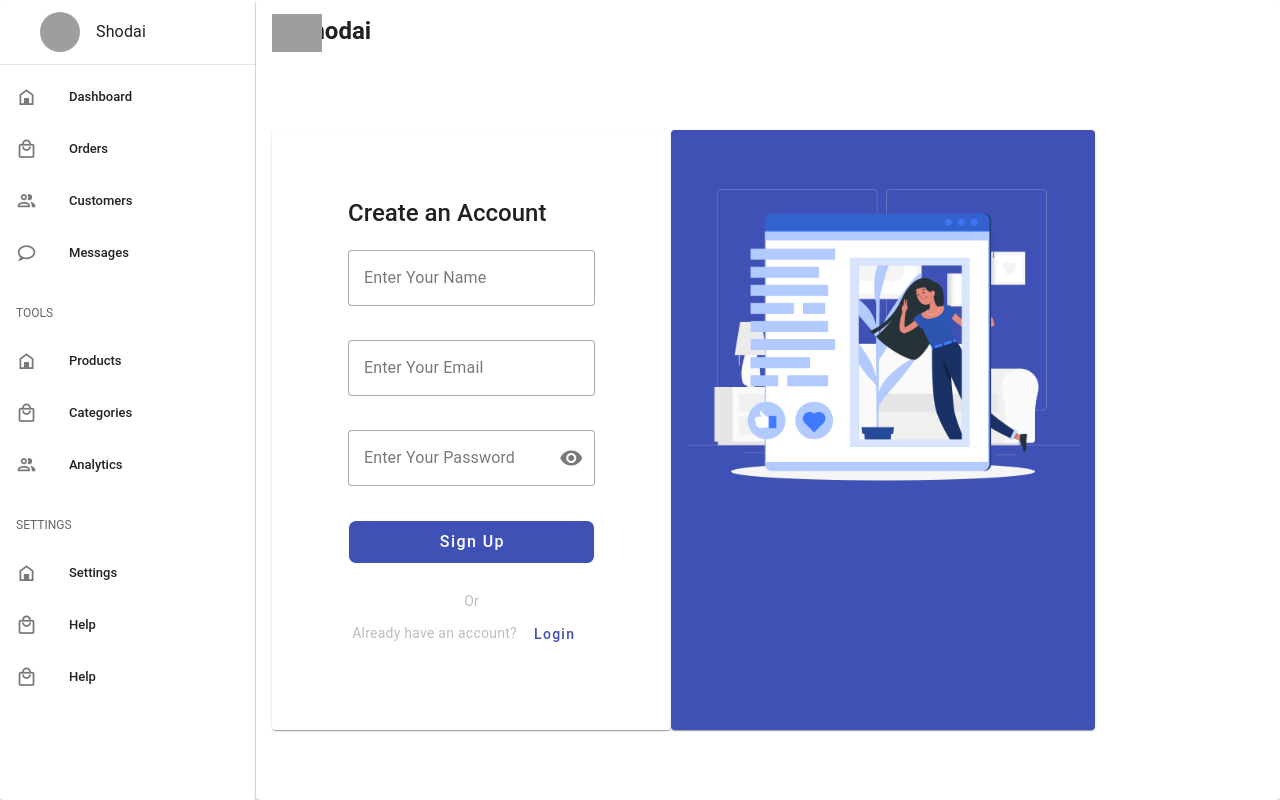
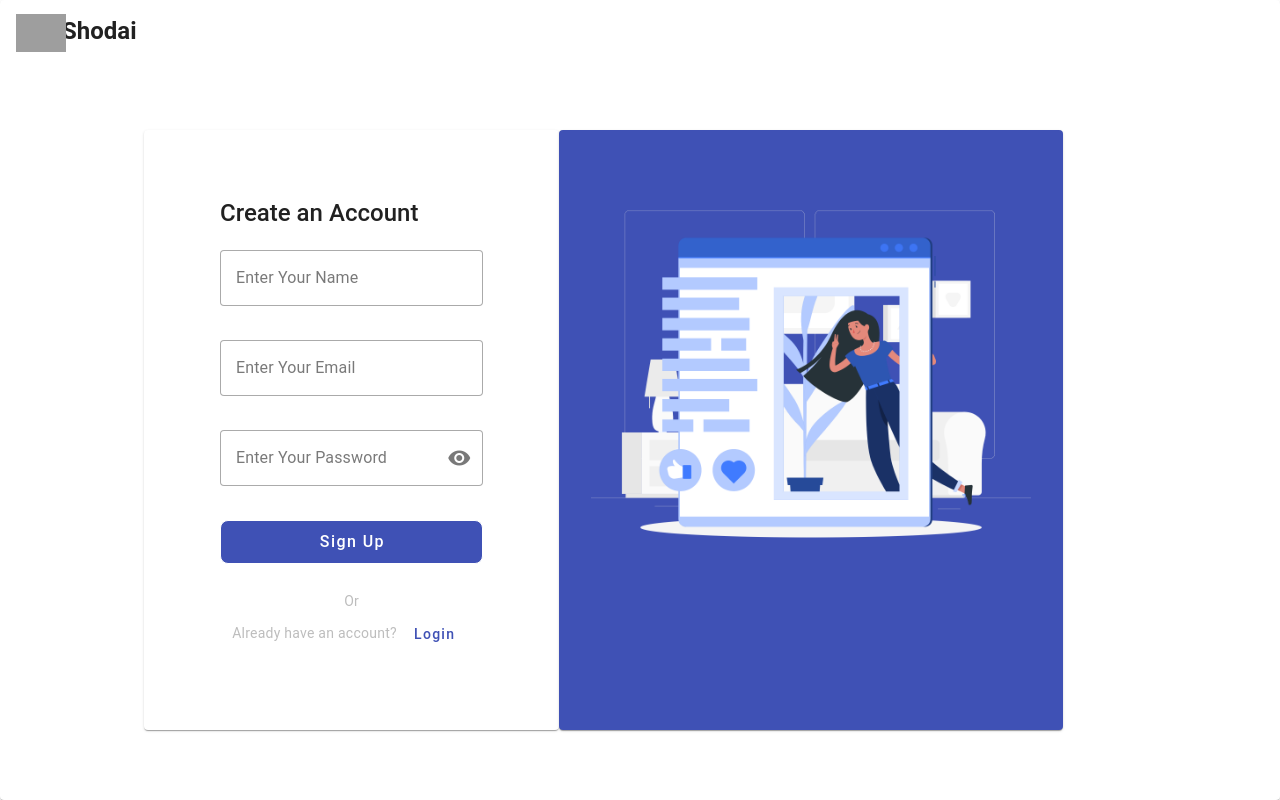
Before and after one commit to Its-Brayan/Shodai-ecommerce, a Vue app in the folder shodai_shopify/: page /signup in a window 1280 px wide. Built offline with nearby package versions, Linux system fonts and the light colour scheme; grey boxes are pictures that could not be loaded.

Commit message:
ensured navigation drawer is not visible on sign up and login and polished the ui

```diff
--- a/shodai_shopify/src/App.vue
+++ b/shodai_shopify/src/App.vue
@@ -1,12 +1,13 @@
 <script setup>
 import MenuComponent from './components/MenuComponent.vue';
-import { RouterView } from 'vue-router';
+import { RouterView,useRoute } from 'vue-router';
+const route=useRoute()
 </script>
 
 <template>
   <v-app>
     <v-layout>
-      <MenuComponent/>
+      <MenuComponent v-if="!route.meta.hideNavigation"/>
   <v-main>
      <RouterView />
     </v-main>
--- a/shodai_shopify/src/components/MenuComponent.vue
+++ b/shodai_shopify/src/components/MenuComponent.vue
@@ -35,7 +35,7 @@
             <v-list-subheader>SETTINGS</v-list-subheader>
             <v-list-item class="text-subtitle-2" prepend-icon="mdi-home-variant-outline" title="Settings" to="/settings" value="home"></v-list-item>
           <v-list-item class="text-subtitle-2" prepend-icon="mdi-shopping-outline" title="Help" to="/help" value="account"></v-list-item>
-           <v-list-item class="text-subtitle-2" prepend-icon="mdi-shopping-outline" title="Help" to="/help" value="account"></v-list-item>
+
         </v-list>
 
       </v-navigation-drawer>
@@ -43,3 +43,9 @@
     </v-layout>
   </v-card>
 </template>
+<script setup>
+import {ref} from 'vue'
+import { useRoute } from 'vue-router';
+
+const route = useRoute()
+</script>
--- a/shodai_shopify/src/router/index.js
+++ b/shodai_shopify/src/router/index.js
@@ -57,13 +57,15 @@ const router = createRouter({
     },
      {
       path:'/signup',
-      name: 'Help',
+      name: 'signup',
       component: () => import('../views/Pages/Authentication/Signup.vue'),
+      meta:{hideNavigation:true}
     },
      {
       path:'/login',
-      name: 'Login',
+      name: 'login',
       component: () => import('../views/Pages/Authentication/Login.vue'),
+      meta:{hideNavigation:true}
     }
   ],
 })
--- a/shodai_shopify/src/views/Pages/Authentication/Login.vue
+++ b/shodai_shopify/src/views/Pages/Authentication/Login.vue
@@ -18,10 +18,10 @@
             </v-col>
         </v-row>
     </v-card-title>
-    <v-card-text class="d-flex justify-center">
+    <v-card-text class="d-flex justify-center ml-16">
         <v-row>
         <v-col cols="5" class=" mt-16">
-            <v-card class="pa-15" height="600px" >
+            <v-card class="pa-15 ml-16" height="600px" >
                 <v-card-title>
          <div class="d-flex font-weight-medium text-h5 justify-start">
                     Welcome Back!
@@ -53,7 +53,7 @@
            </v-card>
          </v-col>
          <v-col cols="5" class=" mt-16">
-            <v-card class="bg-indigo ml-n6" height="600px">
+            <v-card class="bg-indigo ml-n6 pa-4" height="600px">
                 <v-card-title></v-card-title>
                 <v-card-text>
             <v-img
--- a/shodai_shopify/src/views/Pages/Authentication/Signup.vue
+++ b/shodai_shopify/src/views/Pages/Authentication/Signup.vue
@@ -18,10 +18,10 @@
             </v-col>
         </v-row>
     </v-card-title>
-    <v-card-text class="d-flex justify-center">
+    <v-card-text class="d-flex justify-center ml-16  " >
         <v-row>
         <v-col cols="5" class=" mt-16">
-            <v-card class="pa-15" height="600px" >
+            <v-card class="pa-15 ml-16" height="600px" >
                 <v-card-title>
          <div class="d-flex font-weight-medium text-h5 justify-start">
                     Create an Account
@@ -54,7 +54,7 @@
            </v-card>
          </v-col>
          <v-col cols="5" class=" mt-16">
-            <v-card class="bg-indigo ml-n6" height="600px">
+            <v-card class="bg-indigo ml-n6  pa-4 " height="600px">
                 <v-card-title></v-card-title>
                 <v-card-text>
             <v-img
```
